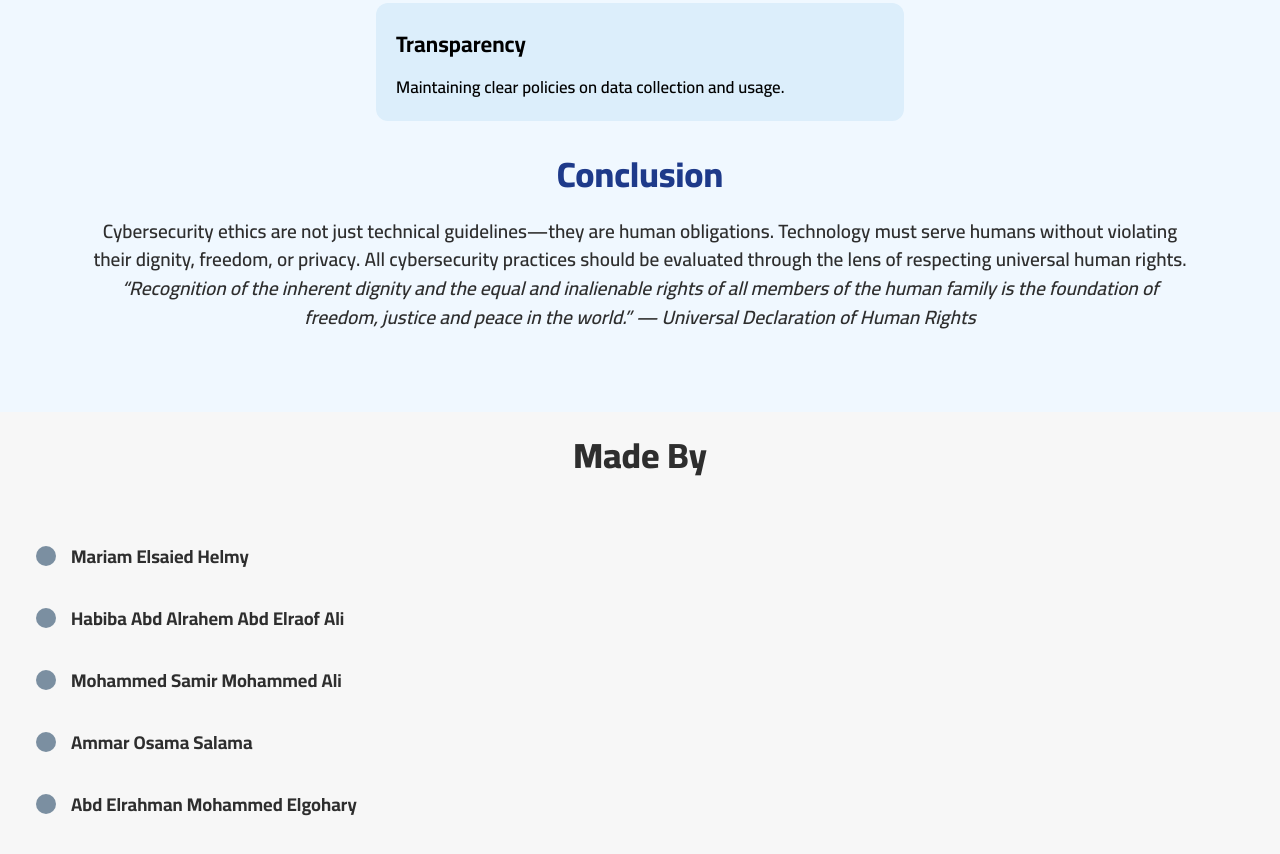
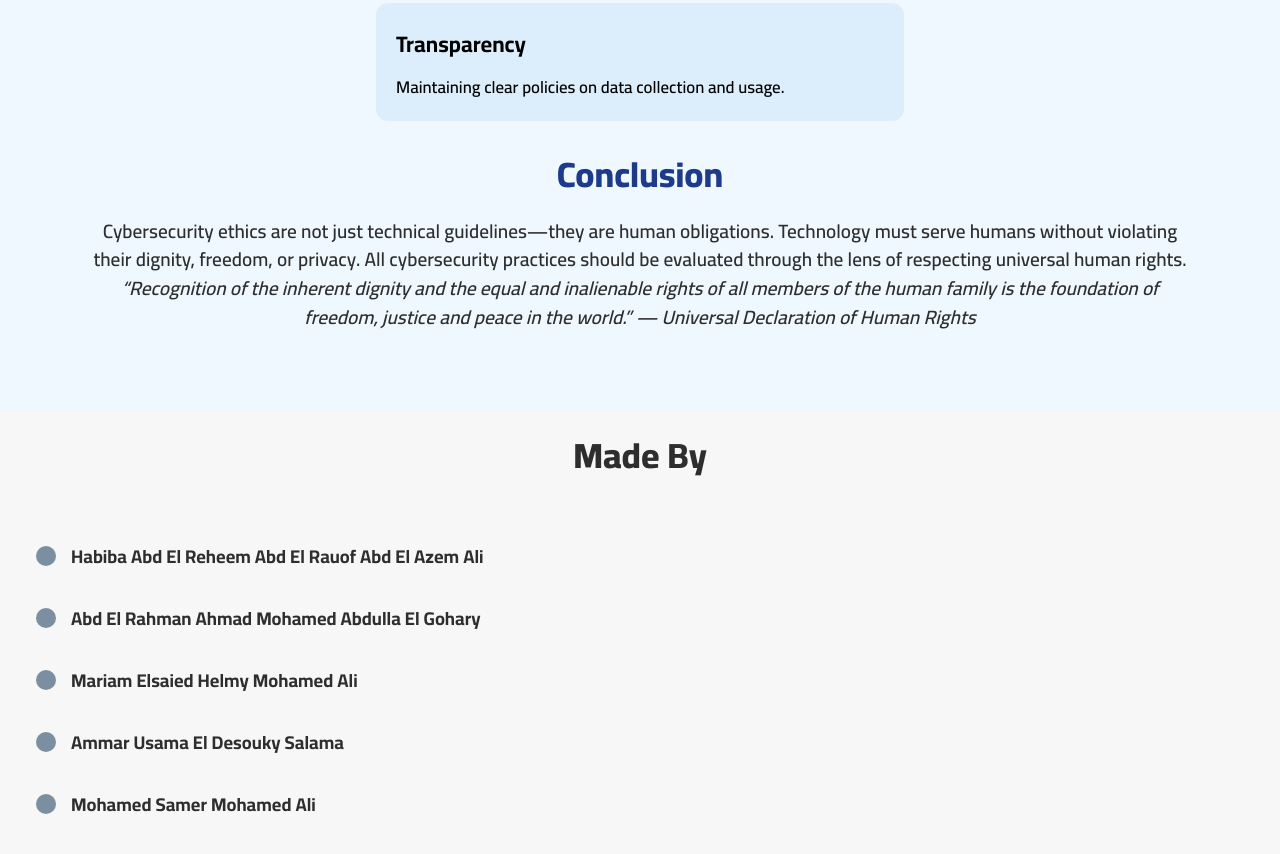
Before and after one commit to MRTM4M/hosis, a plain HTML site: page index.html in a window 1280 px wide. Shown: the part 3874-4728 px from the top of the page. Drawn offline with Linux system fonts and the light colour scheme.

Commit message:
Add files via upload

```diff
--- a/index.html
+++ b/index.html
@@ -197,11 +197,11 @@
             <div class="heading">made by</div>
         </div>
         <div class="content">
-            <div class="member">mariam elsaied helmy</div>
-            <div class="member">habiba abd alrahem abd elraof ali</div>
-            <div class="member">mohammed samir mohammed ali</div>
-            <div class="member">ammar osama salama</div>
-            <div class="member">abd elrahman mohammed elgohary</div>
+            <div class="member">Habiba Abd El Reheem Abd El Rauof Abd El Azem Ali</div>
+            <div class="member">Abd El Rahman Ahmad Mohamed Abdulla El Gohary</div>
+            <div class="member">Mariam Elsaied Helmy Mohamed Ali </div>
+            <div class="member">Ammar Usama El Desouky Salama</div>
+            <div class="member">Mohamed Samer Mohamed Ali</div>
         </div>
 
     </div>
```
